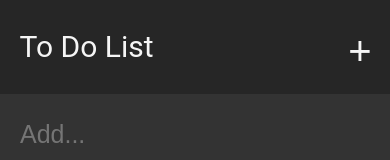
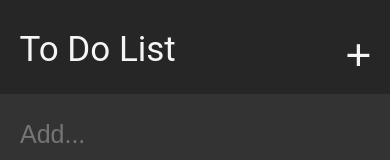
Before and after one commit to AdamWatts/ToDo-app, a website: page index.html in a window 390 px wide. Shown: the top 160 px of the page. Drawn offline with Linux system fonts and the light colour scheme.

Commit message:
altered heading postition

```diff
--- a/assets/scss/style.scss
+++ b/assets/scss/style.scss
@@ -39,7 +39,9 @@ $input-border-focus: 1px solid rgba(255,255,255,0.5);
   padding: 20px 10px 10px 20px;
   color: $white;
   font-weight: normal;
-  font-size: 30px;
+  font-size: 35px;
+  display: inline-block;
+  float: left;
 }
 
 .heading-btn {
@@ -50,7 +52,7 @@ $input-border-focus: 1px solid rgba(255,255,255,0.5);
   outline: none;
   font-weight: 1600;
   border-style: none;
-  font-size: 40px;
+  font-size: 45px;
 }
 
 .add-text[type=text]{
@@ -138,13 +140,15 @@ $input-border-focus: 1px solid rgba(255,255,255,0.5);
   .section-heading {
     width: 100%;
     height: 75px;
-    font-size: 40px;
+    font-size: 45px;
     padding: 5% 2.5% 2.5% 2.5%;
+    display: inline-block;
+    float: left;
   }
 
   .heading-btn {
     padding: 0 0 0 19%;
-    font-size: 40px;
+    font-size: 45px;
   }
 
   .add-text[type=text]{
@@ -183,8 +187,10 @@ $input-border-focus: 1px solid rgba(255,255,255,0.5);
   .section-heading {
     width: 100%;
     height: 70px;
-    font-size: 30px;
+    font-size: 35px;
     padding: 5% 0% 0% 4%;
+    display: inline-block;
+    float: left;
   }
 
   .heading-btn {
@@ -212,5 +218,7 @@ $input-border-focus: 1px solid rgba(255,255,255,0.5);
   .section-heading {
     height: 65px;
     padding: 7.5% 0% 0% 5%;
+    display: inline-block;
+    float: left;
   }
 }
```
Also changed, not shown: package.json (+8 -0 lines), assets/css/style.css, 2 other files.
